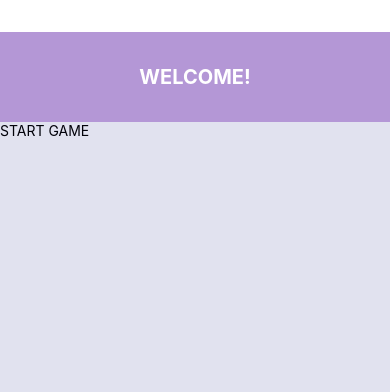
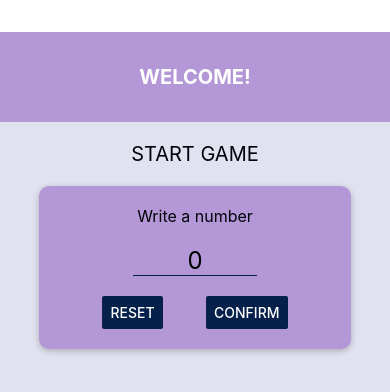
Before and after one commit to ramiroportaa/react-native-gameapp, a React Native app: screen / in a window 390 px wide. Shown: the top 392 px of the page. Built offline with nearby package versions, Linux system fonts and the light colour scheme.

Commit message:
card component

```diff
--- /dev/null
+++ b/src/components/card/index.jsx
@@ -0,0 +1,10 @@
+import React from 'react';
+import { View } from 'react-native';
+
+import { styles } from './styles';
+
+const Card = ({ children, style }) => {
+  return <View style={[styles.container, style]}>{children}</View>;
+};
+
+export default Card;
--- /dev/null
+++ b/src/components/card/styles.js
@@ -0,0 +1,15 @@
+import { StyleSheet } from 'react-native';
+
+import { theme } from './../../constants/theme';
+
+export const styles = StyleSheet.create({
+  container: {
+    maxWidth: '80%',
+    shadowColor: theme.colors.black,
+    shadowOffset: { width: 0, height: 2 },
+    shadowRadius: 6,
+    shadowOpacity: 0.24,
+    elevation: 5,
+    borderRadius: 10,
+  },
+});
--- a/src/components/header/styles.js
+++ b/src/components/header/styles.js
@@ -4,13 +4,14 @@ import { theme } from './../../constants/theme';
 
 export const styles = StyleSheet.create({
   container: {
+    width: '100%',
     height: 90,
     backgroundColor: theme.colors.primary,
     alignItems: 'center',
     justifyContent: 'center',
   },
   title: {
-    fontSize: 20,
+    fontSize: theme.fonts.fontSize.title,
     color: theme.colors.white,
     fontWeight: 'bold',
   },
--- a/src/components/index.js
+++ b/src/components/index.js
@@ -1 +1,2 @@
 export { default as Header } from './header';
+export { default as Card } from './card';
--- a/src/constants/theme.js
+++ b/src/constants/theme.js
@@ -9,4 +9,11 @@ export const theme = {
     background: '#E1E2EF',
     text: '#02020A',
   },
+  fonts: {
+    fontFamily: 'Roboto',
+    fontSize: {
+      title: 20,
+      text: 16,
+    },
+  },
 };
--- a/src/screens/start-game/index.jsx
+++ b/src/screens/start-game/index.jsx
@@ -1,13 +1,22 @@
-import { Text, View } from 'react-native';
+import { Text, TextInput, View, Button } from 'react-native';
 
 import { styles } from './styles';
-import { Header } from '../../components';
+import { Card, Header } from '../../components';
+import { theme } from '../../constants/theme';
 
 const StartGame = () => {
   return (
     <View style={styles.container}>
       <Header title="WELCOME!" />
       <Text style={styles.title}>START GAME</Text>
+      <Card style={styles.inputContainer}>
+        <Text style={styles.label}>Write a number</Text>
+        <TextInput placeholder="0" style={styles.input} keyboardType="numeric" />
+        <View style={styles.buttonContainer}>
+          <Button title="reset" onPress={() => {}} color={theme.colors.secondary} />
+          <Button title="Confirm" onPress={() => {}} color={theme.colors.secondary} />
+        </View>
+      </Card>
     </View>
   );
 };
--- a/src/screens/start-game/styles.js
+++ b/src/screens/start-game/styles.js
@@ -6,8 +6,39 @@ export const styles = StyleSheet.create({
   container: {
     flex: 1,
     backgroundColor: theme.colors.background,
+    alignItems: 'center',
   },
   title: {
+    fontSize: theme.fonts.fontSize.title,
     color: theme.colors.text,
+    textAlign: 'center',
+    paddingVertical: 20,
+  },
+  inputContainer: {
+    justifyContent: 'center',
+    alignItems: 'center',
+    marginHorizontal: 24,
+    backgroundColor: theme.colors.primary,
+  },
+  label: {
+    fontSize: theme.fonts.fontSize.text,
+    color: theme.colors.text,
+    paddingVertical: 20,
+    textAlign: 'center',
+  },
+  input: {
+    width: '40%',
+    borderBottomColor: theme.colors.secondary,
+    borderBottomWidth: 1,
+    minWidth: 80,
+    textAlign: 'center',
+    fontSize: 24,
+  },
+  buttonContainer: {
+    flexDirection: 'row',
+    width: '100%',
+    paddingHorizontal: 20,
+    justifyContent: 'space-evenly',
+    marginVertical: 20,
   },
 });
```
